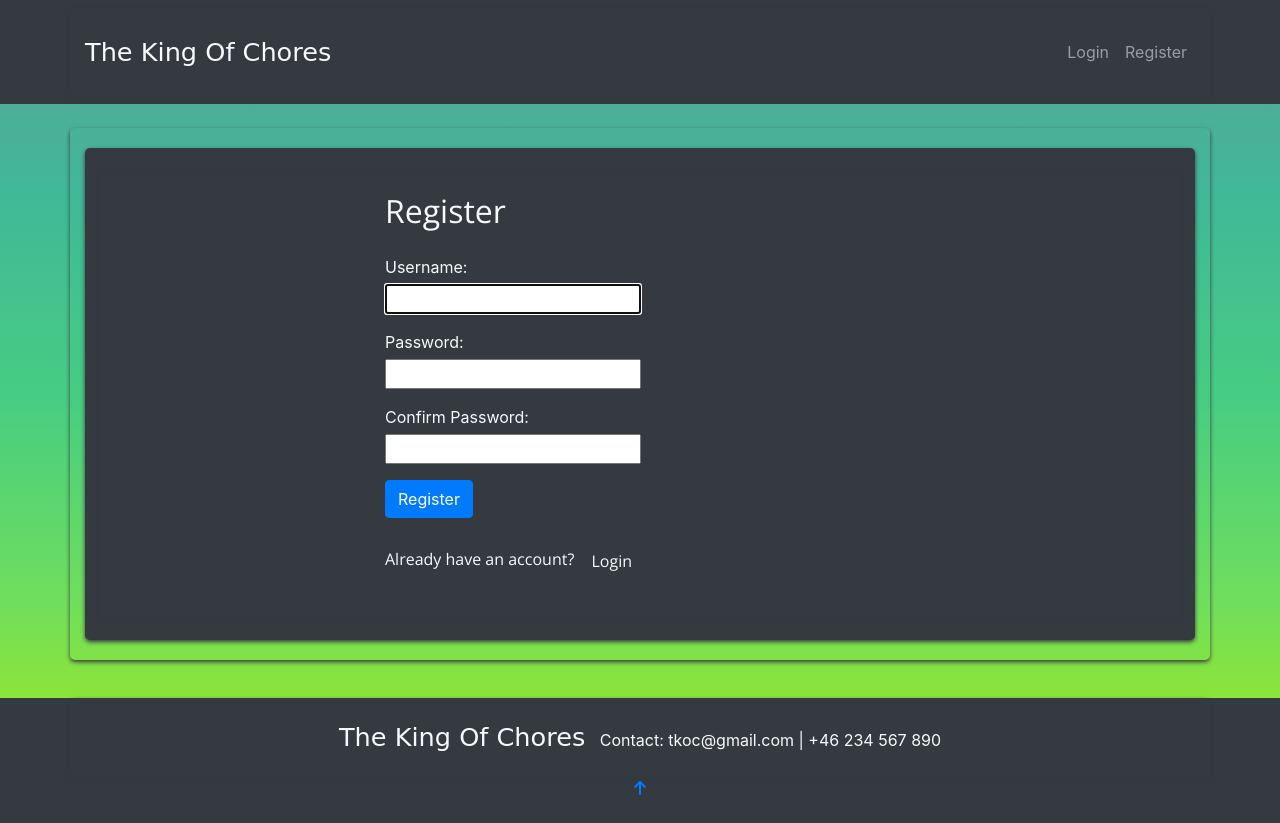
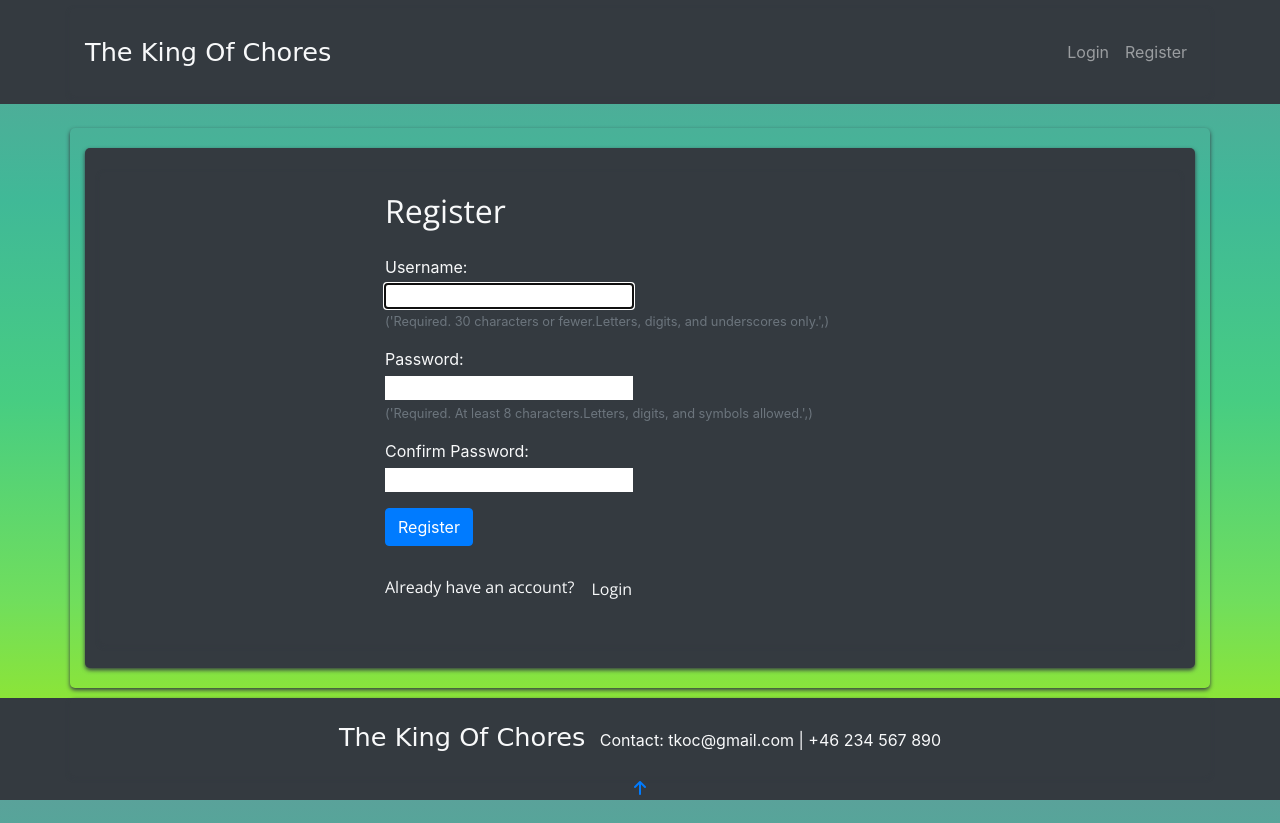
Before and after one commit to assofiejakobsson/the-king-of-chores, a Django app: page /accounts/register/ in a window 1280 px wide. Before the commit the page ends 795 px from the top, so only its background shows below. Run offline with Django 3.2, Linux system fonts and the light colour scheme; some libraries are stand-ins or nearby versions; some web fonts are replaced.

Commit message:
Created new forms for validations and messages to the login, register and logout features. And changed all the files needed for it to work. And changed images in the TESTING.md.

```diff
--- a/accountapp/forms.py
+++ b/accountapp/forms.py
@@ -1,11 +1,78 @@
 from django import forms
-from django.contrib.auth.forms import UserCreationForm
+from django.contrib.auth.forms import UserCreationForm, AuthenticationForm
 from django.contrib.auth.models import User
+from django.core.exceptions import ValidationError
+from django.contrib.auth.password_validation import validate_password
+
+
+class CustomUserCreationForm(UserCreationForm):
+    # Define custom error messages
+    error_messages = {
+        'password_mismatch': "The two password fields didn't match.",
+        'password_length': "Password must be at least 8 characters long.",
+        'username_invalid': (
+            "Invalid username. Only letters, digits,"
+            " and underscores are allowed."
+        ),
+    }
+
+    def __init__(self, *args, **kwargs):
+        super().__init__(*args, **kwargs)
+
+        # Customize the username field
+        self.fields['username'].required = True
+        self.fields['username'].widget.attrs['maxlength'] = 30
+        self.fields['username'].widget.attrs['pattern'] = r'^[a-zA-Z0-9_]+$'
+        self.fields['username'].help_text = (
+            "Required. 30 characters or fewer."
+            "Letters, digits, and underscores only."
+            ),
+
+        # Customize the password fields
+        self.fields['password1'].required = True
+        self.fields['password1'].widget.attrs['minlength'] = 8
+        self.fields['password1'].help_text = (
+            "Required. At least 8 characters."
+            "Letters, digits, and symbols allowed."
+            ),
+
+        self.fields['password2'].required = True
+
+    def clean_password1(self):
+        # Validate password length
+        password1 = self.cleaned_data.get("password1")
+        if len(password1) < 8:
+            raise ValidationError(self.error_messages['password_length'])
+        validate_password(password1, self.instance)
+        return password1
+
+    def clean(self):
+        cleaned_data = super().clean()
+        password1 = cleaned_data.get("password1")
+        password2 = cleaned_data.get("password2")
+
+        if password1 and password2 and password1 != password2:
+            # Raise validation error if passwords don't match
+            self.add_error(
+                'password2', self.error_messages['password_mismatch']
+                ),
+
+    def clean_username(self):
+        username = self.cleaned_data.get("username")
+        if not username.isalnum():
+            # Raise validation error if username contains invalid characters
+            raise ValidationError(self.error_messages['username_invalid'])
+        return username
+
+
+class CustomAuthenticationForm(AuthenticationForm):
+    def __init__(self, *args, **kwargs):
+        super().__init__(*args, **kwargs)
+        self.fields['username'].required = True
+        self.fields['password'].required = True
 
 
 class RegistrationForm(UserCreationForm):
     class Meta:
-        # Specifies the model to be used for the form
         model = User
-        # Specifies the fields to be included in the form
         fields = ['username', 'password1', 'password2']
--- a/accountapp/templates/accountapp/register.html
+++ b/accountapp/templates/accountapp/register.html
@@ -1,7 +1,6 @@
-{% extends 'base.html' %} <!-- Extend the 'base.html' template -->
+{% extends 'base.html' %}
 
-{% block content %} <!-- Start the content section fore the register page -->
-
+{% block content %}
 <div class="container bg-dark text-light py-4">
   <div class="container">
     <div class="row justify-content-center">
@@ -13,11 +12,31 @@
           <div class="form-group">
             <label for="id_username">Username:</label>
             {{ form.username }}
+            <small class="form-text text-muted">
+              {{ form.username.help_text }}
+            </small>
+            {% if form.username.errors %}
+              <ul class="errorlist">
+                {% for error in form.username.errors %}
+                  <li>{{ error }}</li>
+                {% endfor %}
+              </ul>
+            {% endif %}
           </div>
           <!-- Render the password field -->
           <div class="form-group">
             <label for="id_password1">Password:</label>
             {{ form.password1 }}
+            <small class="form-text text-muted">
+              {{ form.password1.help_text }}
+            </small>
+            {% if form.password1.errors %}
+              <ul class="errorlist">
+                {% for error in form.password1.errors %}
+                  <li>{{ error }}</li>
+                {% endfor %}
+              </ul>
+            {% endif %}
           </div>
           <!-- Render the password confirmation field -->
           <div class="form-group">
@@ -33,5 +52,4 @@
     </div>
   </div>
 </div>
-
-{% endblock %} <!-- End of the content section -->
+{% endblock %}
--- a/accountapp/views.py
+++ b/accountapp/views.py
@@ -1,51 +1,49 @@
+from django import forms
+from django.contrib.auth.forms import UserCreationForm
+from django.contrib.auth.models import User
 from django.contrib.auth import login, logout
-from django.contrib.auth.forms import AuthenticationForm, UserCreationForm
+from django.contrib.auth.decorators import login_required
 from django.shortcuts import render, redirect
-from django.contrib.auth.decorators import login_required
+from .forms import RegistrationForm, CustomAuthenticationForm, CustomUserCreationForm
+from django.contrib import messages
 from todo.models import Todo
 
 
 # View for user registration
 def register(request):
     if request.method == 'POST':
-        # Create a UserCreationForm instance with the submitted POST data
-        form = UserCreationForm(request.POST)
+        form = CustomUserCreationForm(request.POST)
         if form.is_valid():
-            # Save the form data to create a new user
             user = form.save()
-            # Log in the user
             login(request, user)
-            # Redirect to the home page
             return redirect('todo:home')
     else:
-        # Display an empty UserCreationForm for GET requests
-        form = UserCreationForm()
-    # Render the registration form template with the form data
-    return render(request, 'accountapp/register.html', {'form': form})
+        form = CustomUserCreationForm()
+
+    context = {
+        'form': form,
+    }
+
+    return render(request, 'accountapp/register.html', context)
 
 
 # View for user login
 def user_login(request):
     if request.method == 'POST':
-        # Create an AuthenticationForm instance with the submitted POST data
-        form = AuthenticationForm(request, data=request.POST)
+        form = CustomAuthenticationForm(request, data=request.POST)
         if form.is_valid():
-            # Retrieve the authenticated user
             user = form.get_user()
-            # Log in the user
             login(request, user)
-            # Redirect to the home page
             return redirect('todo:todo_list')
+        else:
+            messages.error(request, 'Invalid username or password. Please try again.')  # Add error message
     else:
-        # Display an empty AuthenticationForm for GET requests
-        form = AuthenticationForm()
-    # Render the login form template with the form data
+        form = CustomAuthenticationForm()
+
     return render(request, 'accountapp/login.html', {'form': form})
 
 
-# View for user logout
 def user_logout(request):
-    # Log out the user
     logout(request)
-    # Redirect to the home page
+    messages.success(request, "You have been logged out successfully.")
     return redirect('todo:home')
--- a/static/css/style.css
+++ b/static/css/style.css
@@ -1,4 +1,11 @@
-/* Set the background image and properties */
+/* Sets styles for all elements */
+* {
+    margin: 0;
+    padding: 0;
+    border: 0;
+}
+
+/* Set the background image and properties for the body */
 body {
     background-image: linear-gradient(to bottom, #5aa29a, #40b997, #47cd82, #70de5d, #a8eb12);
     background-size: cover;
@@ -9,7 +16,7 @@
     min-height: 100vh;
 }
 
-/* Styling for the navbar brand */
+/* Styling for the navbar brand link */
 a.navbar-brand {
     font-family: 'Kristi', cursive;
     font-size: 160%;
@@ -33,6 +40,13 @@
     overflow: hidden;
     padding-bottom: 100px;
     margin-bottom: 35px;
+}
+
+/* Styling for success messages */
+.message.success {
+    background-color: #fff;
+    display: flex;
+    justify-content: center;
 }
 
 /* Styling for heading elements */
--- a/todo/templates/base.html
+++ b/todo/templates/base.html
@@ -1,4 +1,4 @@
-{% load static %}  <!-- Load the static template tag to use static files -->
+{% load static %} <!-- Load the static template tag to use static files -->
 
 <!DOCTYPE html>
 <html lang="en">
@@ -77,6 +77,16 @@
     </div>
   </nav>
 
+  {% if messages %}
+    <div class="container mt-4">
+      <div class="messages container bg-dark text-light py-4">
+        {% for message in messages %}
+          {% if message.tags %} {{ message.tags }}{% endif %} {{ message }}
+        {% endfor %}
+      </div>
+    </div>
+  {% endif %}
+
   <div class="wrapper">
     <div class="container mt-4">
       {% block content %}  <!-- Placeholder for content defined in child templates -->
```
Also changed, not shown: TheKingOfChores/settings.py (+15 -0 lines), accountapp/templates/accountapp/login.html (+12 -4 lines), assets/readme/testing/account_forms_py.png, assets/readme/testing/accountapp_view_py.png.
